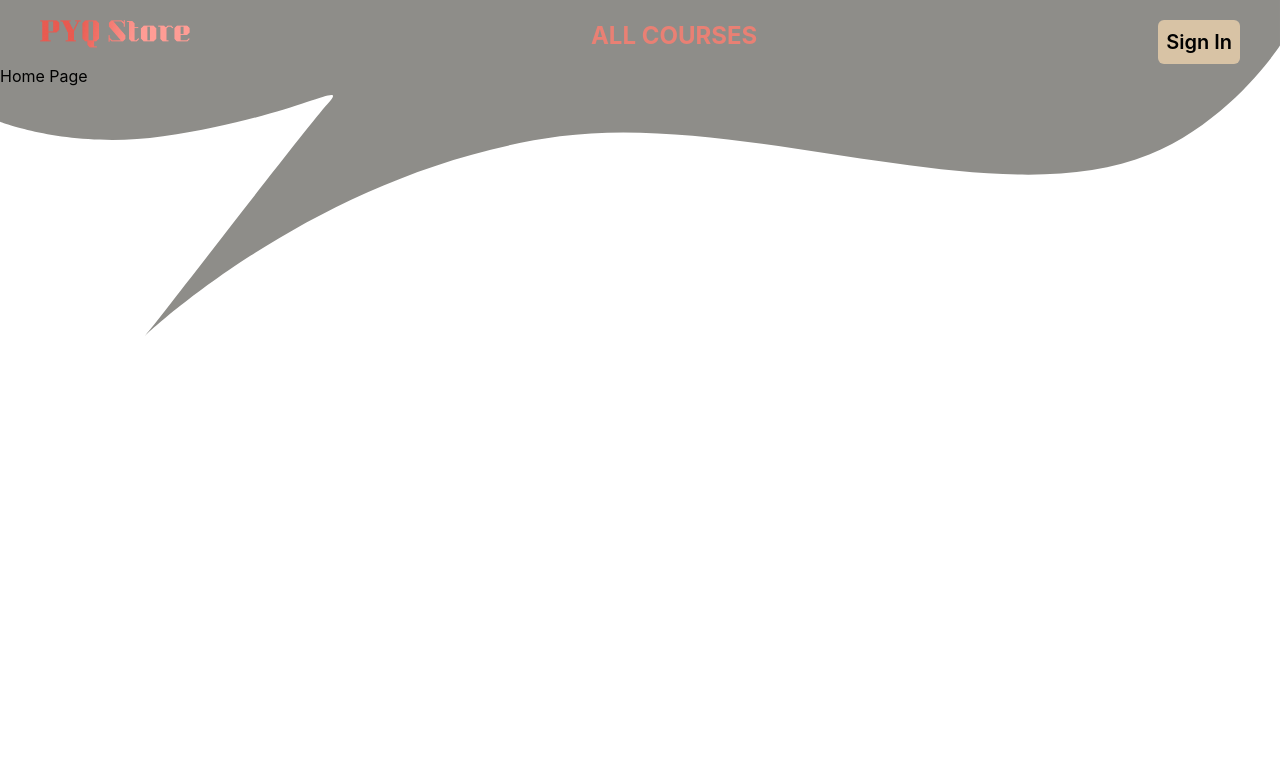
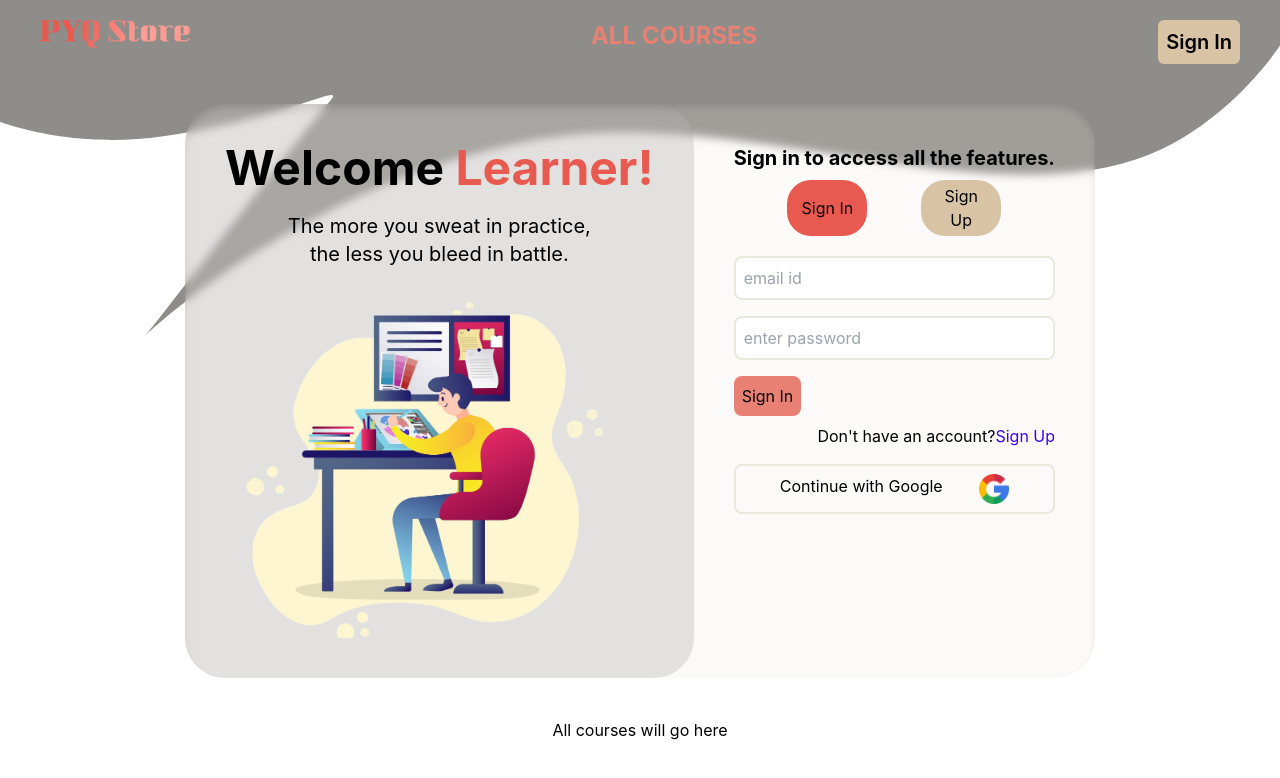
Before and after one commit to rahulkundu1209/PYQStore, a React (Create React App) app in the folder frontend/: page / in a window 1280 px wide. Shown: the top 778 px of the page. Built offline with nearby package versions, Linux system fonts and the light colour scheme.

Commit message:
added home section 1

```diff
--- /dev/null
+++ b/frontend/src/components/AuthForm.js
@@ -0,0 +1,91 @@
+import React, { useState } from 'react'
+import googleLogo from '../assets/google-logo.png'
+
+const AuthForm = () => {
+  const [showSignIn, setShowSignIn] = useState(true);
+
+  const SignUpForm = () => {
+    return (
+      <div
+        class=""
+      >
+        <form
+          class="flex flex-col *:mb-4 *:p-2 *:rounded-lg *:border-2 *:border-[#EAE7DC]"
+        >
+          <input type='email' placeholder='email id' />
+          <input type='text' placeholder='full name' />
+          <input type='password' placeholder='enter password' />
+          <input type='email' placeholder='confirm password' />
+          <button
+            class="text-center w-fit mb-1 bg-[#E98074] hover:bg-[#E85A4F] border-none rounded-xl">
+            Sign Up
+          </button>
+        </form>
+        <div
+          class='text-right mb-4 -mt-2'
+        >
+          <p>
+            Already have an account?
+            <button
+              class="text-[#3C00FF]"
+              onClick={() => setShowSignIn(true)}>Sign In</button>
+          </p>
+        </div>
+      </div>
+    )
+  };
+
+  const SignInForm = () => {
+    return (
+      <div>
+        <form
+          class="flex flex-col *:mb-4 *:p-2 *:rounded-lg *:border-2 *:border-[#EAE7DC]"
+        >
+          <input type='email' placeholder='email id' />
+          <input type='password' placeholder='enter password' />
+          <button class="text-center w-fit mb-2 bg-[#E98074] hover:bg-[#E85A4F] border-none rounded-xl">Sign In</button>
+        </form>
+        <div class='text-right mb-4 -mt-2'>
+          <p>
+            Don't have an account?
+            <button class="text-[#3C00FF]" onClick={() => setShowSignIn(false)}>Sign Up</button>
+          </p>
+        </div>
+      </div>
+    )
+  };
+
+  return (
+    <div
+      class="flex flex-col m-10"
+    >
+      <div>
+        <p
+          class="text-xl font-bold mb-2">
+          Sign in to access all the features.
+        </p>
+      </div>
+      <div
+        class="flex justify-evenly mb-5"
+      >
+        <button
+          class={`w-20 pl-3 pr-3 pb-1 pt-1 rounded-3xl bg-[#D8C3A5] hover:bg-[#E98074] ${showSignIn && 'bg-[#E85A4F]'}`}
+          onClick={() => setShowSignIn(true)}>Sign In</button>
+        <button
+          class={`w-20 pl-3 pr-3 pb-1 pt-1 rounded-3xl bg-[#D8C3A5] hover:bg-[#E98074] ${!showSignIn && 'bg-[#E85A4F]'}`}
+          onClick={() => setShowSignIn(false)}>Sign Up</button>
+      </div>
+      <div>
+        {showSignIn === true ? <SignInForm /> : <SignUpForm />}
+      </div>
+      <div>
+        <button class="w-full flex flex-row justify-evenly p-2 rounded-lg border-2 border-[#EAE7DC]">
+          <p>Continue with Google</p>
+          <img src={googleLogo} alt='Google logo' width="30px" height="auto" />
+        </button>
+      </div>
+    </div>
+  )
+}
+
+export default AuthForm
--- /dev/null
+++ b/frontend/src/components/AuthSection.js
@@ -0,0 +1,25 @@
+import React from 'react'
+import WelcomeSection from './WelcomeSection'
+import AuthForm from './AuthForm'
+
+const AuthSection = () => {
+  return (
+    <div
+      class="
+      m-10
+      flex
+      flex-col
+      md:flex-row
+      bg-[#EAE7DC]
+      bg-opacity-20
+      backdrop-blur-sm
+      shadow-inner-custom
+      rounded-[40px]"
+    >
+        <WelcomeSection />
+        <AuthForm />
+    </div>
+  )
+}
+
+export default AuthSection
--- /dev/null
+++ b/frontend/src/components/HeroSection.js
@@ -0,0 +1,11 @@
+import React from 'react'
+
+const HeroSection = () => {
+  return (
+    <div>
+      Hero Section
+    </div>
+  )
+}
+
+export default HeroSection
--- a/frontend/src/components/NavbarBackground.js
+++ b/frontend/src/components/NavbarBackground.js
@@ -6,7 +6,7 @@ const NavbarBackground = () => {
       class="absolute -z-10 top-0 left-0 w-screen"
     >
       <svg
-      class="block"
+      class="block overflow-hidden"
       width="100%" height="auto" viewBox="0 0 1366 359" fill="none" xmlns="http://www.w3.org/2000/svg">
         <path d="M1366 0V48.5C1366 48.5 1315 128.5 1226.5 165C1064.47 231.827 796.184 118.579 597.5 145.5C335.5 181 147.5 365.5 155 358C162.5 350.5 323.5 140 349.5 111C375.5 82 316 125 174 145.5C75.5 159.72 0 130 0 130V0H1366Z" fill="#8E8D89" />
       </svg>
--- /dev/null
+++ b/frontend/src/components/WelcomeSection.js
@@ -0,0 +1,28 @@
+import React from 'react';
+import welcomeGraphic from '../assets/welcome-graphic.png'
+
+const WelcomeSection = () => {
+  return (
+    <div
+      class="
+        p-10 pt-10
+        bg-[#8E8D8A]
+        bg-opacity-20
+        backdrop-blur-sm
+        rounded-[40px]
+      "
+    >
+      <p class="text-5xl font-bold mb-5">
+        Welcome
+        <span class="text-[#E85A4F]"> Learner!</span>
+      </p>
+      <p class="text-center text-xl">
+        The more you sweat in practice, <br />
+        <span>the less you bleed in battle.</span>
+      </p>
+      <img src={welcomeGraphic} height="auto" width="400px" />
+    </div>
+  )
+}
+
+export default WelcomeSection
--- a/frontend/src/index.css
+++ b/frontend/src/index.css
@@ -15,3 +15,7 @@ code {
   font-family: source-code-pro, Menlo, Monaco, Consolas, 'Courier New',
     monospace;
 }
+
+*{
+  margin: 0;
+}
--- a/frontend/src/pages/Home.js
+++ b/frontend/src/pages/Home.js
@@ -1,9 +1,19 @@
 import React from 'react'
+import HeroSection from '../components/HeroSection';
+import AuthSection from '../components/AuthSection';
 
 const Home = () => {
+  const signedIn = false;
   return (
-    <div>
-      Home Page
+    <div
+      class="items-center justify-center flex flex-col"
+    >
+      <div>
+        {signedIn === true ? <HeroSection/> : <AuthSection/>}
+      </div>
+      <div>
+        All courses will go here
+      </div>
     </div>
   )
 }
--- a/frontend/tailwind.config.js
+++ b/frontend/tailwind.config.js
@@ -4,7 +4,11 @@ module.exports = {
     "./src/**/*.{js,jsx,ts,tsx}",
   ],
   theme: {
-    extend: {},
+    extend: {
+      boxShadow: {
+        'inner-custom': 'inset 0 4px 6px rgba(0, 0, 0, 0.1)',
+      },
+    },
   },
   plugins: [],
 }
```
Also changed, not shown: frontend/src/assets/google-logo.png (added), frontend/src/assets/welcome-graphic.png (added).
